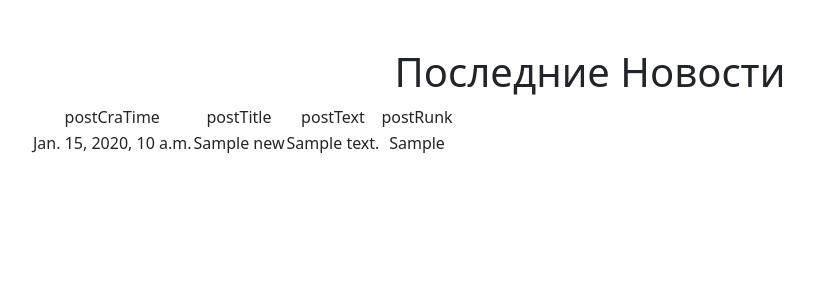
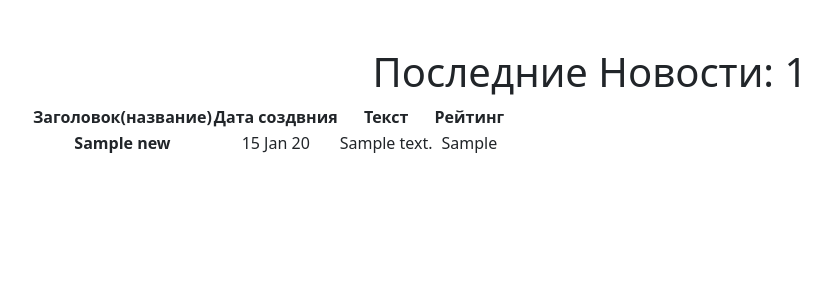
Before and after one commit to niolmo/NewsPaper, a Django app: template NewPap/templates/news.html in a window 1280 px wide. Shown: the part 56-356 px from the top of the page, without its empty margins (50-880 px from the left). Run offline with Django 4.2, Linux system fonts and the light colour scheme; the template is opened without the code that fills it: most values are stand-ins (such as "Sample title", 1, 10 or a date in 2020); some libraries are stand-ins or nearby versions.

Commit message:
inner HTML 2

```diff
--- a/NewPap/templates/news.html
+++ b/NewPap/templates/news.html
@@ -6,33 +6,33 @@
 
 <!-- В контенте на странице мы выводим все новости -->
 {% block content %}
-  <h1> Последние Новости</h1>
+  <h1> Последние Новости: {{news|length}}</h1>
  {% if news %}
    <table>
        <tr>
-           <td>
-                postCraTime
+           <td class="fw-bold">
+               Заголовок(название)
+           </td>
+           <td class="fw-bold">
+                Дата создвния
             </td>
-            <td>
-               postTitle
-             </td>
-            <td>
-               postText
+            <td class="fw-bold">
+               Текст
             </td>
-            <td>
-               postRunk
+            <td class="fw-bold">
+               Рейтинг
             </td>
        </tr>
    {% for po in news %}
        <tr>
-           <td>
-               {{ po.postCraTime }}
-           </td>
-           <td>
+           <td class="fw-bolder">
                {{ po.postTitle }}
            </td>
            <td>
-               {{ po.postText }}
+               {{ po.postCraTime|date:'d M y' }}
+           </td>
+           <td>
+               {{ po.postText |truncatewords:20}}
            </td>
            <td>
                {{ po.postRunk }}
```
Also changed, not shown: NewPap/news/views.py (+10 -0 lines).
